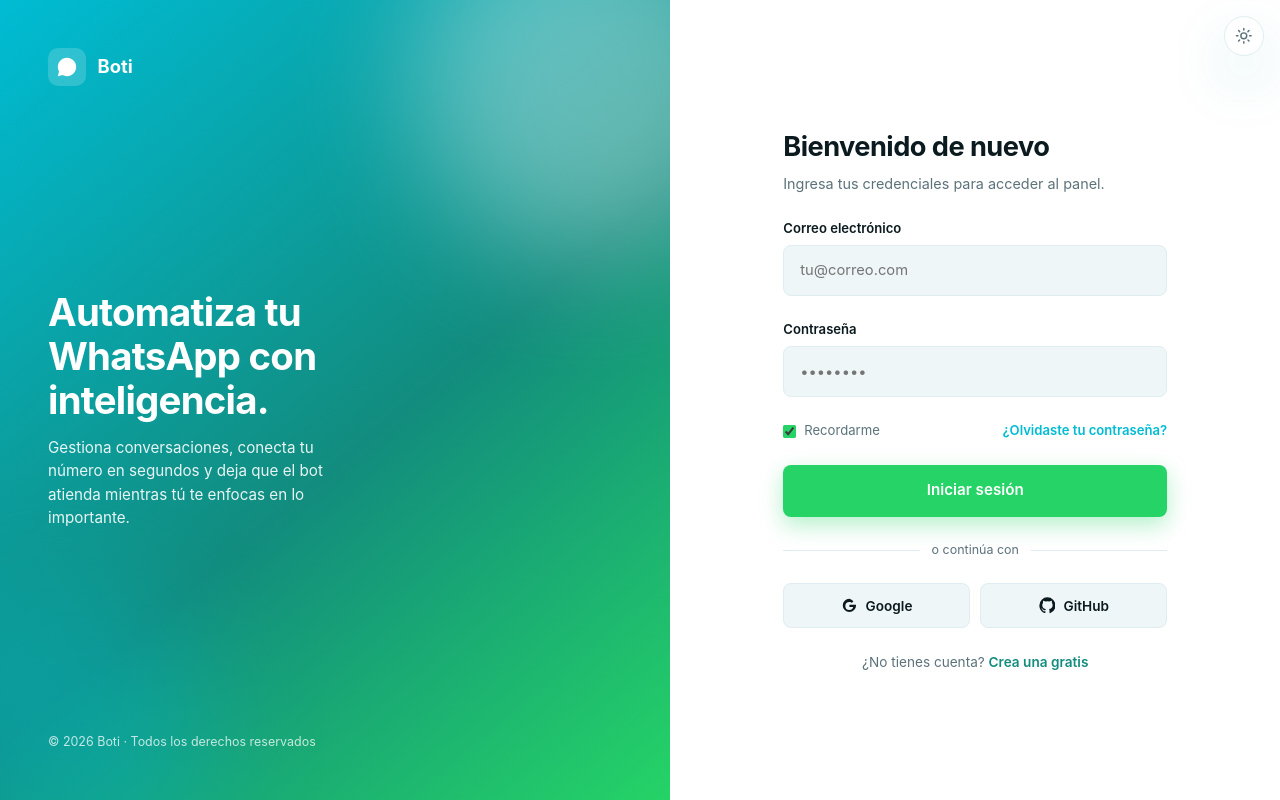
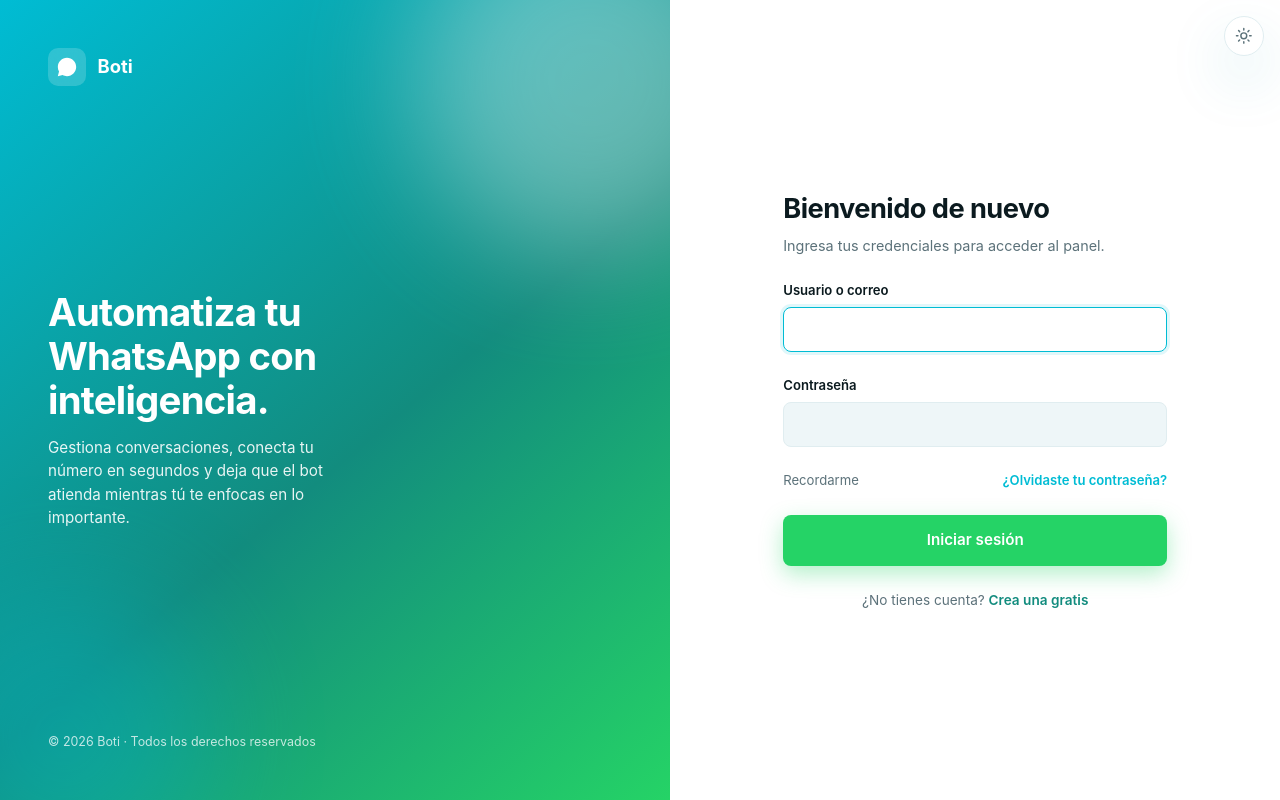
Before and after one commit to duohnson/boti-whatsapp, a Django app: page /cuentas/ingresar/ in a window 1280 px wide. Run offline with Django 5.2, Linux system fonts and the light colour scheme.

Commit message:
Update login.html

```diff
--- a/core/templates/registration/login.html
+++ b/core/templates/registration/login.html
@@ -1,3 +1,4 @@
+{% load static %}
 <!DOCTYPE html>
 <html lang="es" data-theme="light">
 <head>
@@ -5,6 +6,7 @@
 <meta name="viewport" content="width=device-width, initial-scale=1">
 <title>Boti · Iniciar sesión</title>
 <style>
+/* Mismo bloque de variables — se podría extraer a un partial si quieres */
 *,*::before,*::after{box-sizing:border-box;margin:0;padding:0}
 :root{
   --wa:#25D366;--wa-hover:#1EBE5A;--wa-dark:#128C7E;
@@ -27,17 +29,8 @@ button{font:inherit;cursor:pointer;border:none;background:none;color:inherit}
 a{color:inherit;text-decoration:none}
 
 .auth{display:grid;grid-template-columns:1.1fr 1fr;min-height:100vh}
-
-/* --- Panel de marca --- */
-.brand-panel{
-  position:relative;overflow:hidden;color:#fff;
-  background:linear-gradient(140deg,var(--aqua) 0%,var(--wa-dark) 55%,var(--wa) 100%);
-  display:flex;flex-direction:column;justify-content:space-between;
-  padding:clamp(1.5rem,4vw,3rem);
-}
-.brand-panel::before,.brand-panel::after{
-  content:"";position:absolute;border-radius:50%;filter:blur(60px);opacity:.35;
-}
+.brand-panel{position:relative;overflow:hidden;color:#fff;background:linear-gradient(140deg,var(--aqua) 0%,var(--wa-dark) 55%,var(--wa) 100%);display:flex;flex-direction:column;justify-content:space-between;padding:clamp(1.5rem,4vw,3rem)}
+.brand-panel::before,.brand-panel::after{content:"";position:absolute;border-radius:50%;filter:blur(60px);opacity:.35}
 .brand-panel::before{width:22rem;height:22rem;background:#fff;top:-6rem;right:-6rem}
 .brand-panel::after{width:18rem;height:18rem;background:var(--aqua);bottom:-5rem;left:-5rem}
 .brand-top{position:relative;display:flex;align-items:center;gap:.7rem;font-weight:700;font-size:1.15rem;z-index:1}
@@ -47,72 +40,39 @@ a{color:inherit;text-decoration:none}
 .brand-hero p{opacity:.9;font-size:.95rem;margin-top:.85rem;line-height:1.55}
 .brand-foot{position:relative;z-index:1;font-size:.78rem;opacity:.75}
 
-/* --- Formulario --- */
-.form-panel{
-  display:flex;align-items:center;justify-content:center;
-  padding:clamp(1.5rem,4vw,3rem);background:var(--surface);
-}
+.form-panel{display:flex;align-items:center;justify-content:center;padding:clamp(1.5rem,4vw,3rem);background:var(--surface)}
 .form-box{width:100%;max-width:24rem;display:flex;flex-direction:column;gap:1.5rem}
 .form-box h2{font-size:clamp(1.35rem,2.4vw,1.7rem);font-weight:700;letter-spacing:-.02em}
 .form-box .sub{color:var(--muted);font-size:.9rem;margin-top:.3rem}
 .field{display:flex;flex-direction:column;gap:.4rem}
 .field label{font-size:.82rem;font-weight:600}
-.field input{
-  width:100%;padding:.85rem 1rem;border-radius:var(--r-sm);
-  border:1px solid var(--border);background:var(--surface-2);color:var(--text);
-  font:inherit;font-size:.92rem;outline:none;transition:border-color var(--t),box-shadow var(--t),background var(--t);
-}
+.field input{width:100%;padding:.85rem 1rem;border-radius:var(--r-sm);border:1px solid var(--border);background:var(--surface-2);color:var(--text);font-size:.92rem;outline:none;transition:border-color var(--t),box-shadow var(--t)}
 .field input:focus{border-color:var(--aqua);box-shadow:0 0 0 3px var(--aqua-soft);background:var(--surface)}
+.field .errorlist{list-style:none;color:var(--danger);font-size:.75rem;padding:0}
 .row-between{display:flex;align-items:center;justify-content:space-between;gap:.75rem;font-size:.82rem}
 .check{display:inline-flex;align-items:center;gap:.5rem;color:var(--muted);cursor:pointer}
 .check input{accent-color:var(--wa)}
 .row-between a{color:var(--aqua);font-weight:600}
-.row-between a:hover{text-decoration:underline}
-.btn{
-  display:inline-flex;align-items:center;justify-content:center;gap:.5rem;
-  padding:.9rem 1.5rem;border-radius:var(--r-sm);font-weight:600;font-size:.95rem;
-  background:var(--wa);color:#fff;box-shadow:0 8px 22px rgba(37,211,102,.35);
-  transition:transform var(--t),background var(--t),box-shadow var(--t);width:100%;
-}
-.btn:hover{background:var(--wa-hover);transform:translateY(-1px);box-shadow:0 12px 28px rgba(37,211,102,.45)}
-.divider{display:flex;align-items:center;gap:.75rem;color:var(--muted);font-size:.78rem}
-.divider::before,.divider::after{content:"";flex:1;height:1px;background:var(--border)}
-.social{display:grid;grid-template-columns:1fr 1fr;gap:.65rem}
-.social button{
-  display:flex;align-items:center;justify-content:center;gap:.5rem;
-  padding:.7rem;border-radius:var(--r-sm);border:1px solid var(--border);
-  background:var(--surface-2);color:var(--text);font-size:.85rem;font-weight:600;
-  transition:border-color var(--t),background var(--t);
-}
-.social button:hover{border-color:var(--aqua);background:var(--surface)}
-.social svg{width:1.05rem;height:1.05rem}
+.btn{display:inline-flex;align-items:center;justify-content:center;gap:.5rem;padding:.9rem 1.5rem;border-radius:var(--r-sm);font-weight:600;font-size:.95rem;background:var(--wa);color:#fff;box-shadow:0 8px 22px rgba(37,211,102,.35);transition:transform var(--t),background var(--t);width:100%}
+.btn:hover{background:var(--wa-hover);transform:translateY(-1px)}
 .foot{text-align:center;font-size:.85rem;color:var(--muted)}
 .foot a{color:var(--wa-dark);font-weight:600}
-.foot a:hover{text-decoration:underline}
 
-/* Theme toggle flotante */
+.alert{padding:.75rem 1rem;border-radius:var(--r-sm);background:var(--danger-soft, rgba(239,68,68,.1));color:#EF4444;font-size:.85rem;border:1px solid rgba(239,68,68,.25)}
 .theme-float{position:fixed;top:1rem;right:1rem;z-index:10}
-.theme-float button{
-  width:2.5rem;height:2.5rem;border-radius:50%;
-  background:var(--surface);border:1px solid var(--border);
-  display:grid;place-items:center;color:var(--muted);
-  box-shadow:var(--shadow-lg);transition:transform var(--t),color var(--t);
-}
-.theme-float button:hover{transform:scale(1.05);color:var(--text)}
+.theme-float button{width:2.5rem;height:2.5rem;border-radius:50%;background:var(--surface);border:1px solid var(--border);display:grid;place-items:center;color:var(--muted);box-shadow:var(--shadow-lg)}
 .theme-float svg{width:1.1rem;height:1.1rem}
 
 @media (max-width:820px){
   .auth{grid-template-columns:1fr}
   .brand-panel{min-height:auto;padding:1.75rem 1.5rem;gap:1.5rem}
   .brand-hero h1{font-size:1.5rem}
-  .brand-hero p{font-size:.88rem}
 }
 </style>
 </head>
 <body>
-
 <div class="theme-float">
-  <button id="themeToggle" aria-label="Cambiar tema">
+  <button id="themeToggle" type="button" aria-label="Cambiar tema">
     <svg class="ico-sun" viewBox="0 0 24 24" fill="none" stroke="currentColor" stroke-width="2" stroke-linecap="round"><circle cx="12" cy="12" r="4"/><path d="M12 2v2M12 20v2M4.9 4.9l1.4 1.4M17.7 17.7l1.4 1.4M2 12h2M20 12h2M4.9 19.1l1.4-1.4M17.7 6.3l1.4-1.4"/></svg>
     <svg class="ico-moon" viewBox="0 0 24 24" fill="none" stroke="currentColor" stroke-width="2" stroke-linecap="round" stroke-linejoin="round" style="display:none"><path d="M21 12.8A9 9 0 1 1 11.2 3a7 7 0 0 0 9.8 9.8z"/></svg>
   </button>
@@ -128,61 +88,62 @@ a{color:inherit;text-decoration:none}
       <h1>Automatiza tu WhatsApp con inteligencia.</h1>
       <p>Gestiona conversaciones, conecta tu número en segundos y deja que el bot atienda mientras tú te enfocas en lo importante.</p>
     </div>
-    <div class="brand-foot">© 2026 Boti · Todos los derechos reservados</div>
+    <div class="brand-foot">© {% now "Y" %} Boti · Todos los derechos reservados</div>
   </aside>
 
   <main class="form-panel">
-    <form class="form-box" onsubmit="return false">
+    <form class="form-box" method="post" action="{% url 'login' %}">
+      {% csrf_token %}
+      <input type="hidden" name="next" value="{{ next }}">
+
       <div>
         <h2>Bienvenido de nuevo</h2>
         <p class="sub">Ingresa tus credenciales para acceder al panel.</p>
       </div>
 
+      {% if form.errors %}
+        <div class="alert">Usuario o contraseña incorrectos. Intenta de nuevo.</div>
+      {% endif %}
+
       <div class="field">
-        <label for="email">Correo electrónico</label>
-        <input type="email" id="email" placeholder="tu@correo.com" autocomplete="email">
+        <label for="{{ form.username.id_for_label }}">Usuario o correo</label>
+        {{ form.username }}
+        {{ form.username.errors }}
       </div>
 
       <div class="field">
-        <label for="pass">Contraseña</label>
-        <input type="password" id="pass" placeholder="••••••••" autocomplete="current-password">
+        <label for="{{ form.password.id_for_label }}">Contraseña</label>
+        {{ form.password }}
+        {{ form.password.errors }}
       </div>
 
       <div class="row-between">
-        <label class="check"><input type="checkbox" checked> Recordarme</label>
-        <a href="#">¿Olvidaste tu contraseña?</a>
+        <label class="check">{{ form.remember_me|default:"" }} Recordarme</label>
+        <a href="{% url 'password_reset' %}">¿Olvidaste tu contraseña?</a>
       </div>
 
       <button class="btn" type="submit">Iniciar sesión</button>
 
-      <div class="divider">o continúa con</div>
-
-      <div class="social">
-        <button type="button">
-          <svg viewBox="0 0 24 24" fill="currentColor"><path d="M21.35 11.1H12v3.2h5.3c-.23 1.5-1.74 4.4-5.3 4.4a5.8 5.8 0 1 1 0-11.6c1.65 0 2.76.7 3.4 1.3l2.3-2.22A9.7 9.7 0 0 0 12 2.5 9.5 9.5 0 1 0 21.5 12c0-.3-.05-.6-.15-.9z"/></svg>
-          Google
-        </button>
-        <button type="button">
-          <svg viewBox="0 0 24 24" fill="currentColor"><path d="M12 .5A11.5 11.5 0 0 0 .5 12c0 5.08 3.29 9.39 7.86 10.9.58.1.79-.25.79-.56v-2c-3.2.7-3.88-1.37-3.88-1.37-.53-1.34-1.3-1.7-1.3-1.7-1.06-.72.08-.71.08-.71 1.17.09 1.79 1.2 1.79 1.2 1.04 1.78 2.73 1.27 3.4.97.1-.75.4-1.27.74-1.56-2.56-.29-5.26-1.28-5.26-5.7 0-1.26.45-2.29 1.19-3.1-.12-.3-.51-1.48.11-3.08 0 0 .97-.31 3.18 1.18a11 11 0 0 1 5.79 0c2.2-1.5 3.17-1.18 3.17-1.18.63 1.6.24 2.79.12 3.08.74.81 1.18 1.84 1.18 3.1 0 4.43-2.7 5.41-5.27 5.69.42.36.79 1.07.79 2.15v3.19c0 .31.21.67.8.56A11.5 11.5 0 0 0 23.5 12 11.5 11.5 0 0 0 12 .5z"/></svg>
-          GitHub
-        </button>
-      </div>
-
-      <p class="foot">¿No tienes cuenta? <a href="#">Crea una gratis</a></p>
+      <p class="foot">¿No tienes cuenta? <a href="{% url 'registro' %}">Crea una gratis</a></p>
     </form>
   </main>
 </div>
 
 <script>
 (function(){
-  const root=document.documentElement;
-  const saved=localStorage.getItem('boti-theme');
-  if(saved) root.setAttribute('data-theme',saved);
-  const tBtn=document.getElementById('themeToggle');
-  const sun=document.querySelector('.ico-sun'), moon=document.querySelector('.ico-moon');
-  function sync(){const d=root.getAttribute('data-theme')==='dark';sun.style.display=d?'none':'block';moon.style.display=d?'block':'none';}
+  const root = document.documentElement;
+  const saved = localStorage.getItem('boti-theme');
+  if(saved) root.setAttribute('data-theme', saved);
+  const tBtn = document.getElementById('themeToggle');
+  const sun = document.querySelector('.ico-sun'), moon = document.querySelector('.ico-moon');
+  function sync(){const d = root.getAttribute('data-theme')==='dark'; sun.style.display = d?'none':'block'; moon.style.display = d?'block':'none';}
   sync();
-  tBtn.addEventListener('click',()=>{const n=root.getAttribute('data-theme')==='dark'?'light':'dark';root.setAttribute('data-theme',n);localStorage.setItem('boti-theme',n);sync();});
+  tBtn.addEventListener('click', () => {
+    const n = root.getAttribute('data-theme')==='dark' ? 'light' : 'dark';
+    root.setAttribute('data-theme', n);
+    localStorage.setItem('boti-theme', n);
+    sync();
+  });
 })();
 </script>
 </body>
```
